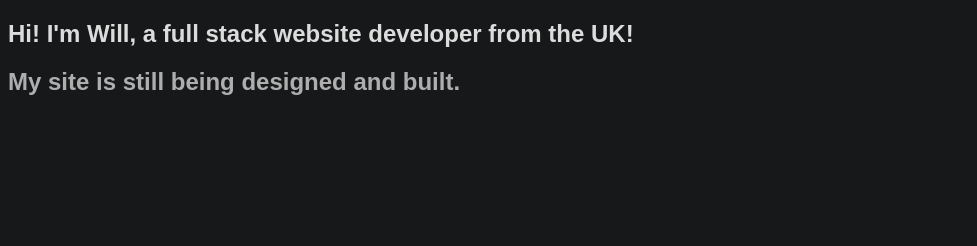
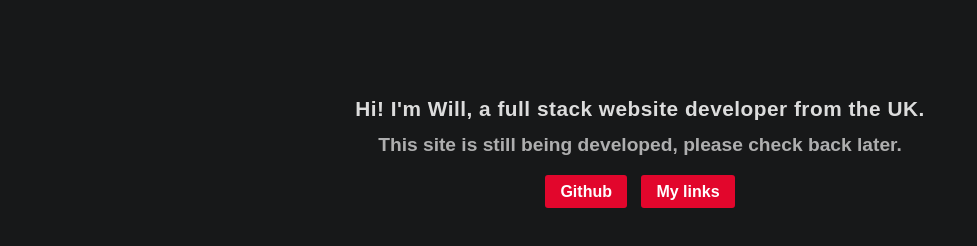
Before and after one commit to wclarkedev/will.net, a plain HTML site: page index.html in a window 1280 px wide. Shown: the whole page, without its empty margins (0-977 px from the left). Drawn offline with Linux system fonts and the light colour scheme.

Commit message:
chore: finish temporary site

```diff
--- a/index.html
+++ b/index.html
@@ -10,10 +10,11 @@
     </head>
     <body>
         <section>
-            <h1>Hi! I'm Will, a full stack website developer from the UK!</h1>
-            <h2>My site is still being designed and built.</h2>
+            <h1>Hi! I'm Will, a full stack website developer from the UK.</h1>
+            <h2>This site is still being developed, please check back later.</h2>
             <div id="buttons">
-
+                <a href="https://github.com/wclarkey">Github</a>
+                <a href="https://solo.to/wclarke">My links</a>
             </div>
         </section>
     </body>
--- a/style.css
+++ b/style.css
@@ -5,7 +5,33 @@ html{
 }
 h1{
     opacity:85%;
+    font-size:1.3rem;
+    letter-spacing:.5px;
 }
 h2{
+    margin:-5px 0;
     opacity:65%;
+    font-size:1.2rem;
 }
+section{
+    margin:5em 0;
+    display:flex;
+    flex-direction:column;
+    align-items:center;
+    justify-content:center;
+}
+#buttons{
+    margin:2em 0;
+}
+#buttons a{
+    text-decoration:none;
+    color:#fff;
+    background-color:#E2062C;
+    font-weight:600;
+    padding:8px 15px;
+    margin:0 5px;
+    border-radius:3px;
+}
+#buttons a:hover{
+    background-color:#c41c38;
+}
```
